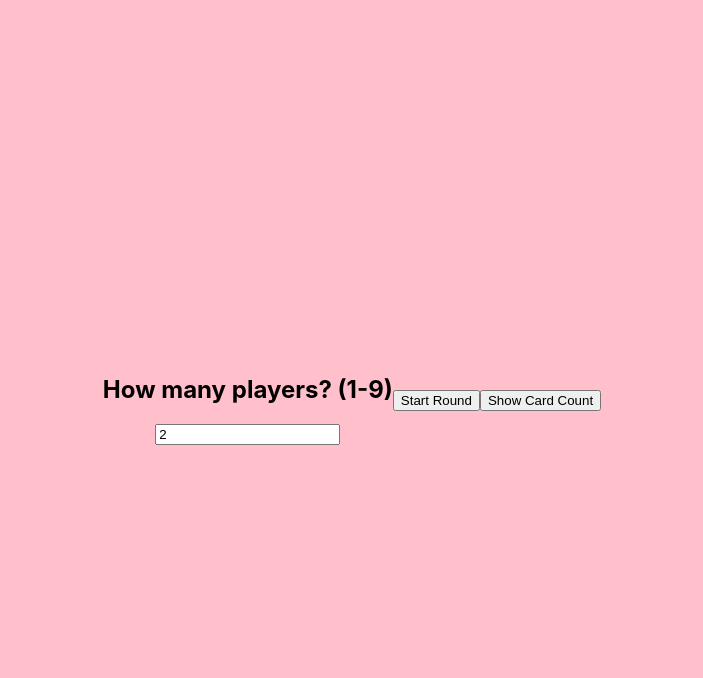
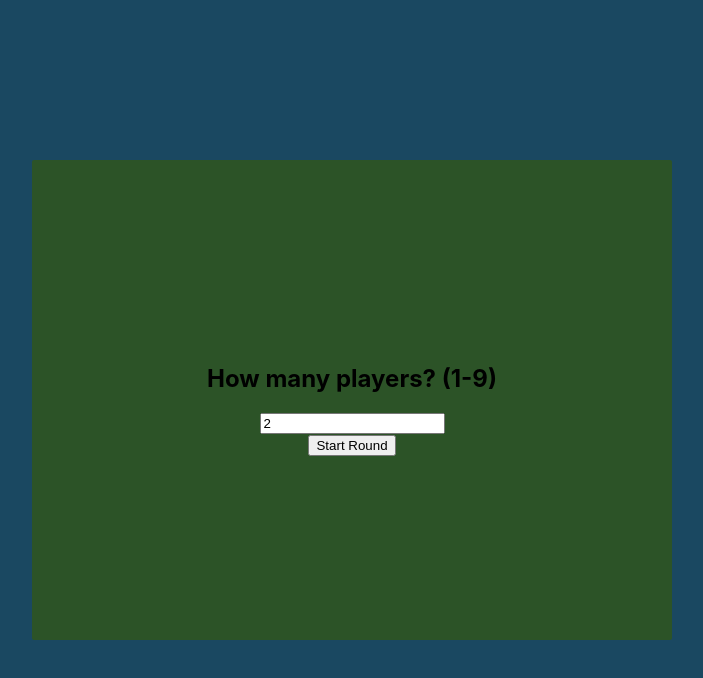
Before and after one commit to anjaliruth/cardCounter, a React (Create React App) app: page / in a window 1280 px wide. Shown: the top 678 px of the page, without its empty margins (288-991 px from the left). Built offline with nearby package versions, Linux system fonts and the light colour scheme.

Commit message:
started styling

```diff
--- a/src/App.css
+++ b/src/App.css
@@ -4,18 +4,22 @@
 
 .displayArea{
   display: flex;
+  flex-direction: column;
   justify-content: center;
   align-items: center;
   height: 100vh;
-  background-color: pink
+  background-color: #1A4861
 }
 
 .playArea{
 display: flex;
 flex-direction: row;
 justify-content: center;
-background-color: green;
-  height: 40vh;
+align-items: center;
+background-color: #2C5327;
+border-radius: 2px;
+  height: 60vh;
+  min-width:80vh;
 }
 
 .playerSection{
--- a/src/Shoe.jsx
+++ b/src/Shoe.jsx
@@ -1,7 +1,7 @@
 import React, { useState, useEffect, useContext } from "react";
 import Card from "./Card";
 import { DrawPileContext } from "./App.js";
-import { shoe, numbersAndPictures, shapes, isPicture } from "./library.js";
+import { shoe, numbersAndPictures, shapes, isPicture, lowCards, highCards } from "./library.js";
 export default function Shoe() {
   const [players, setPlayers] = useState(2);
   const [hands, setHands] = useState([]);
@@ -32,8 +32,6 @@ export default function Shoe() {
   }
 
   function addtoRunningCount(card) {
-    let lowCards = [2, 3, 4, 5, 6];
-    let highCards = [10, "J", "Q", "K", "A"];
     if (lowCards.includes(card.value)) {
       setRunningCount((prev) => prev + 1);
     } else if (highCards.includes(card.value)) {
@@ -187,7 +185,6 @@ export default function Shoe() {
   }
 
   function assignHands() {
-    let rounds = 2;
     let updatedDrawPile = [...drawPile];
     let dealtHands = Array(players + 1)
       .fill()
@@ -222,11 +219,10 @@ export default function Shoe() {
     setPlaying(true);
   }
 
-  console.log(position, "position");
-  console.log(isDealer, "isDealer");
   return (
-    <div>
-      <div className="displayArea">
+    <div className="displayArea">
+        <div className="playArea">
+      <div className="playerCount">
         {!playing && (
           <div>
             <h2>How many players? (1-9)</h2>
@@ -240,7 +236,6 @@ export default function Shoe() {
         )}
 
         {!playing && <button onClick={startGame}> Start Round</button>}
-        <div className="playArea">
           {hands.map((hand, playerIndex) => (
             <div className="playerSection">
               <div className="playerCards">
@@ -258,9 +253,9 @@ export default function Shoe() {
           ))}
         </div>
         {allowReset && <button onClick={startGame}>Replay</button>}
-        <button onClick={allowShowingCardCount}>Show Card Count</button>
+       { playing && <button onClick={allowShowingCardCount}>Show Card Count</button>}
+      {showCardCount && <h1 className="cardCount">{runningCount}</h1>}
       </div>
-      {showCardCount && <h1 className="cardCount">{runningCount}</h1>}
     </div>
   );
 }
--- a/src/library.js
+++ b/src/library.js
@@ -11,3 +11,5 @@ export let numbersOutput = numbers();
 export let numbersAndPictures = ["A", ...numbersOutput, "J", "Q", "K"];
 export let shapes = ["♣️", "❤️", "♠️", "♦️"];
 export let shoe = 12;
+export let lowCards = [2, 3, 4, 5, 6];
+export let highCards = [10, "J", "Q", "K", "A"];
```
